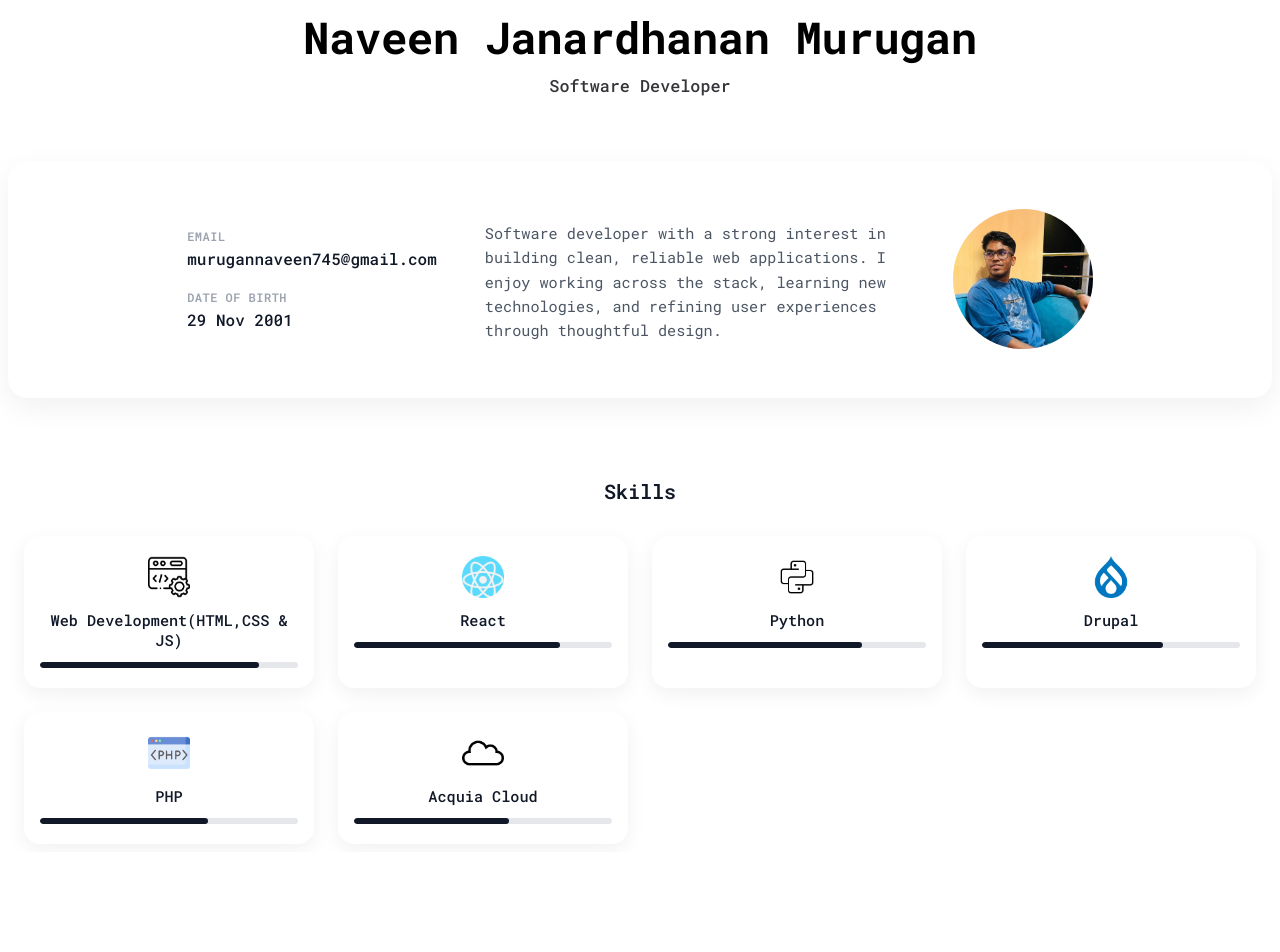
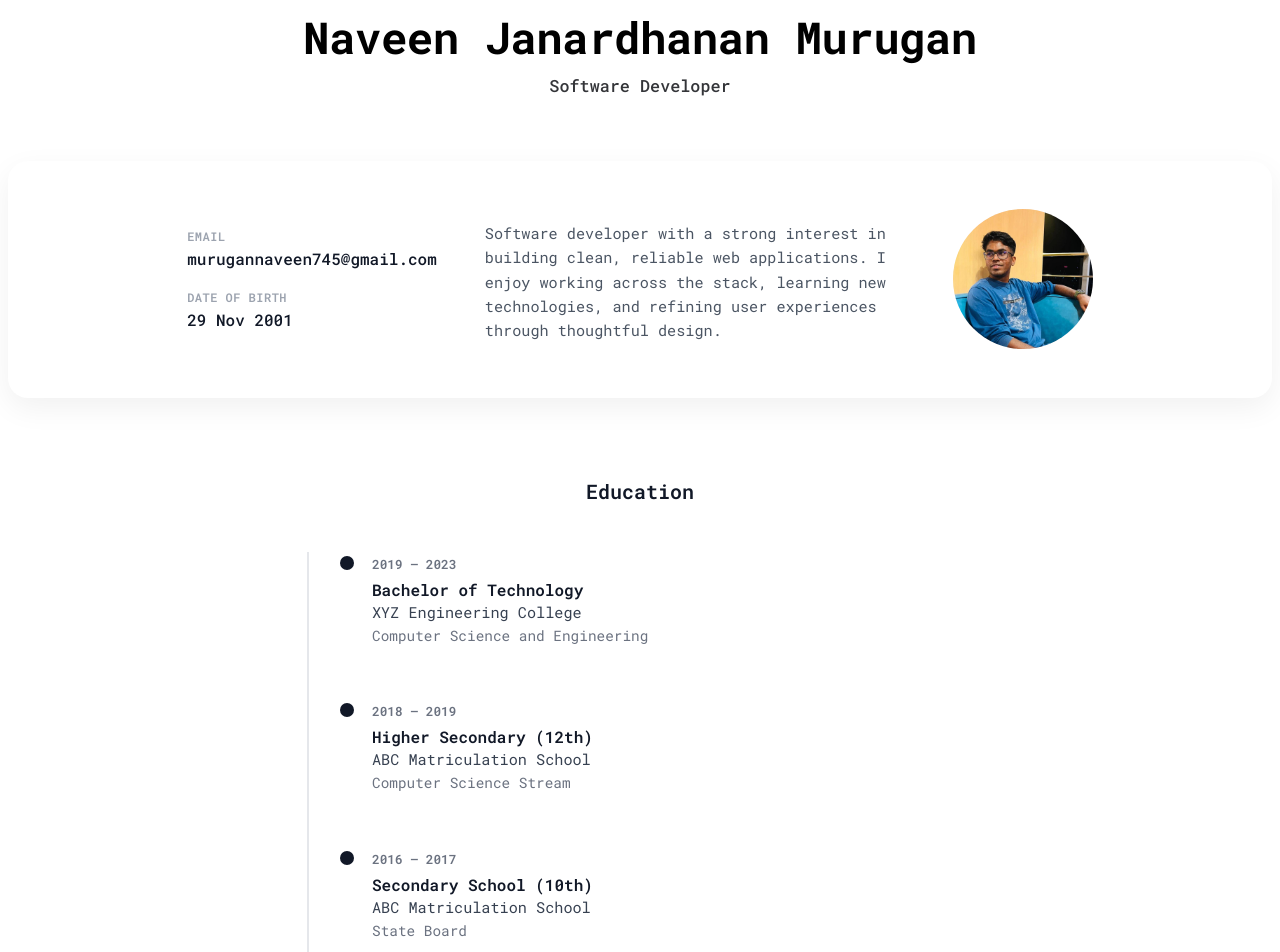
Before and after one commit to Naveen-JM/my-profile, a React (Vite) app: page / in a window 1280 px wide. Shown: the top 952 px of the page. Before the commit the page ends 852 px from the top, so only its background shows below. Built offline with nearby package versions, Linux system fonts and the light colour scheme.

Commit message:
new changes

```diff
--- a/src/App.jsx
+++ b/src/App.jsx
@@ -2,12 +2,14 @@ import styles from "./App.module.css";
 import Header from "./Components/Header.jsx";
 import Profile from "./components/Profile.jsx";
 import Skills from "./components/skills/Skills.jsx";
+import Education from "./components/education/Education.jsx";
 
 function App() {
   return (
     <div className={styles.app}>
       <Header />
       <Profile />
+      <Education />
       <Skills />
     </div>
   );
--- /dev/null
+++ b/src/components/education/Education.jsx
@@ -0,0 +1,47 @@
+import styles from "./Education.module.css"
+
+function Education() {
+  const education = [
+    {
+      year: "2019 – 2023",
+      title: "Bachelor of Technology",
+      place: "XYZ Engineering College",
+      detail: "Computer Science and Engineering"
+    },
+    {
+      year: "2018 – 2019",
+      title: "Higher Secondary (12th)",
+      place: "ABC Matriculation School",
+      detail: "Computer Science Stream"
+    },
+    {
+      year: "2016 – 2017",
+      title: "Secondary School (10th)",
+      place: "ABC Matriculation School",
+      detail: "State Board"
+    }
+  ]
+
+  return (
+    <section className={styles.education}>
+      <h3 className={styles.heading}>Education</h3>
+
+      <div className={styles.timeline}>
+        {education.map((item, index) => (
+          <div key={index} className={styles.entry}>
+            <span className={styles.dot} />
+
+            <div className={styles.content}>
+              <span className={styles.year}>{item.year}</span>
+              <h4 className={styles.title}>{item.title}</h4>
+              <p className={styles.place}>{item.place}</p>
+              <p className={styles.detail}>{item.detail}</p>
+            </div>
+          </div>
+        ))}
+      </div>
+    </section>
+  )
+}
+
+export default Education
--- /dev/null
+++ b/src/components/education/Education.module.css
@@ -0,0 +1,95 @@
+.education {
+    margin-top: 80px;
+    padding: 0 16px;
+  }
+
+  .heading {
+    text-align: center;
+    font-size: 1.25rem;
+    font-weight: 600;
+    margin-bottom: 48px;
+    color: #111827;
+  }
+
+  /* ===== Timeline container ===== */
+  .timeline {
+    position: relative;
+    max-width: 640px;
+    margin: 0 auto;
+    padding-left: 32px;
+  }
+
+  /* vertical spine */
+  .timeline::before {
+    content: "";
+    position: absolute;
+    left: 7px;
+    top: 0;
+    bottom: 0;
+    width: 2px;
+    background-color: #e5e7eb;
+  }
+
+  /* ===== Entry ===== */
+  .entry {
+    position: relative;
+    display: flex;
+    gap: 24px;
+    padding-bottom: 40px;
+  }
+
+  .entry:last-child {
+    padding-bottom: 0;
+  }
+
+  /* dot */
+  .dot {
+    position: absolute;
+    left: 0;
+    top: 4px;
+    width: 14px;
+    height: 14px;
+    border-radius: 50%;
+    background-color: #111827;
+  }
+
+  /* content */
+  .content {
+    margin-left: 24px;
+  }
+
+  .year {
+    font-size: 0.8rem;
+    font-weight: 600;
+    color: #6b7280;
+  }
+
+  .title {
+    margin: 6px 0 2px;
+    font-size: 1rem;
+    font-weight: 600;
+    color: #111827;
+  }
+
+  .place {
+    margin: 0;
+    font-size: 0.95rem;
+    color: #374151;
+  }
+
+  .detail {
+    margin-top: 4px;
+    font-size: 0.9rem;
+    color: #6b7280;
+  }
+
+  /* ===== Tablet & up ===== */
+  @media (min-width: 768px) {
+    .timeline {
+      padding-left: 40px;
+    }
+
+    .content {
+      margin-left: 32px;
+    }
+  }
```
